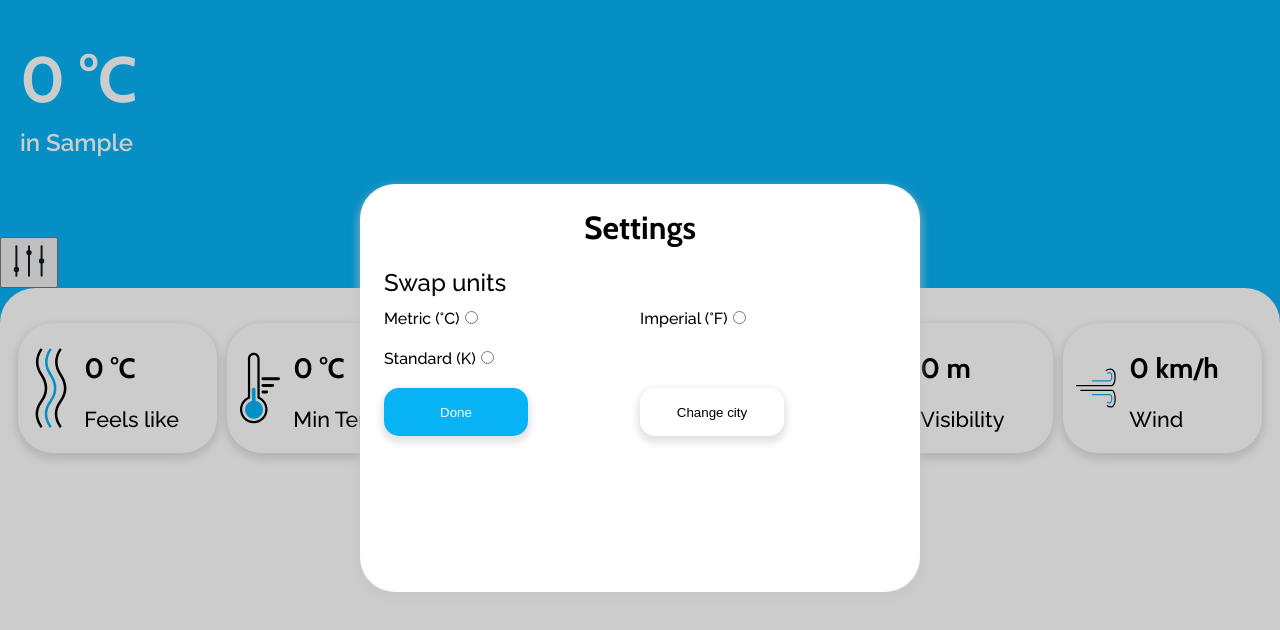
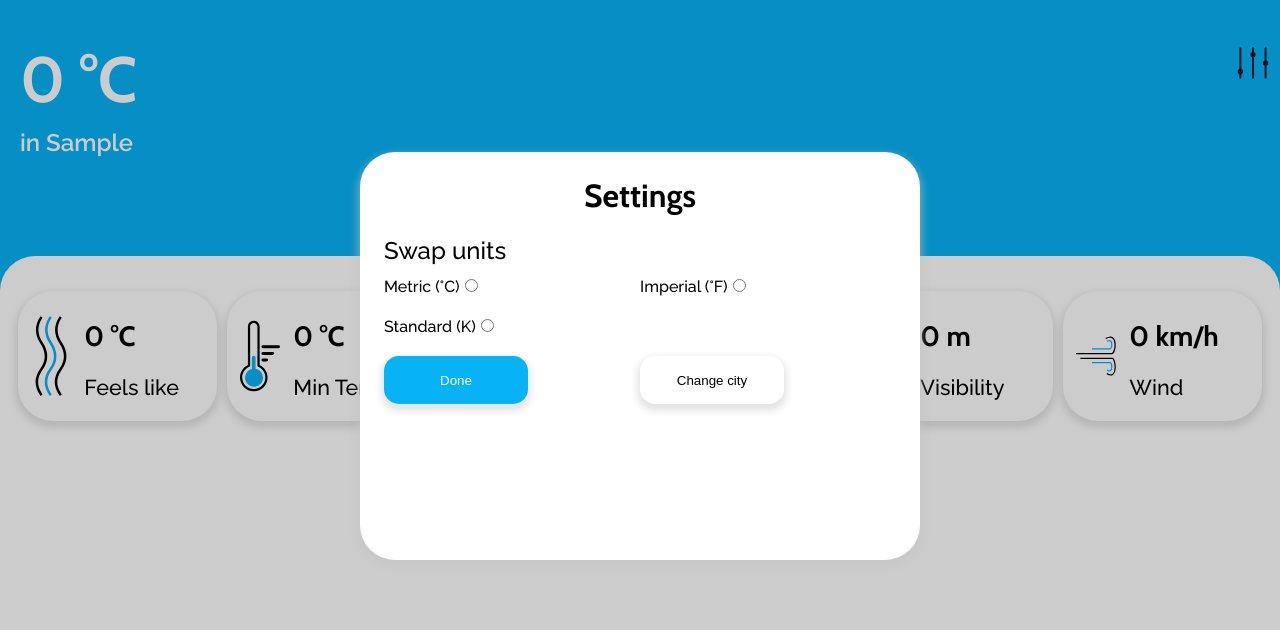
Before and after one commit to Barraza44/top-weather-app, a React (Create React App) app: page / in a window 1280 px wide. Both pictures are taken after typing "Sample" into the empty fields and a click on the button "Search". Shown: the top 630 px of the page. Built offline with nearby package versions, Linux system fonts and the light colour scheme; no server answers.

Commit message:
adjusted head layout for button

```diff
--- a/src/weather-forecast.css
+++ b/src/weather-forecast.css
@@ -24,6 +24,13 @@ main h2 {
 
 .head {
     height: 30%;
+    display: grid;
+    grid-template-columns: 2fr 1fr;
+    grid-template-rows: 1fr 1fr;
+}
+
+.head h2 {
+    grid-row: 2/3;
 }
 
 .forecast {
@@ -56,3 +63,10 @@ main h2 {
 .settings-hidden {
     display: none;
 }
+
+#setting {
+    background: none;
+    border: none;
+    cursor: pointer;
+    justify-self: end;
+}
```
